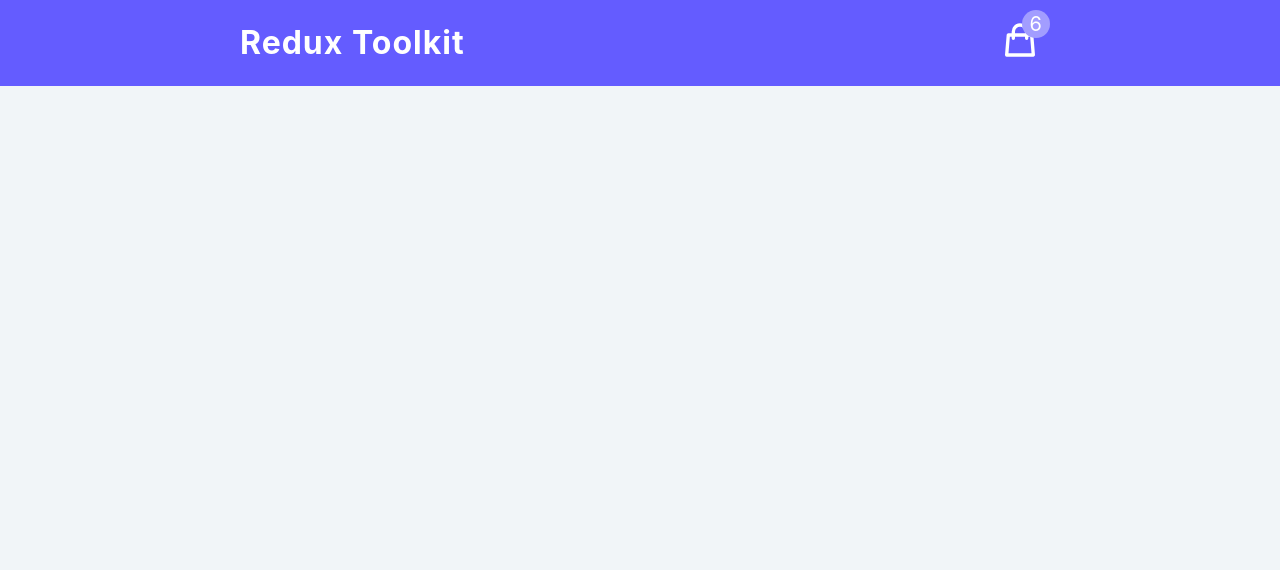
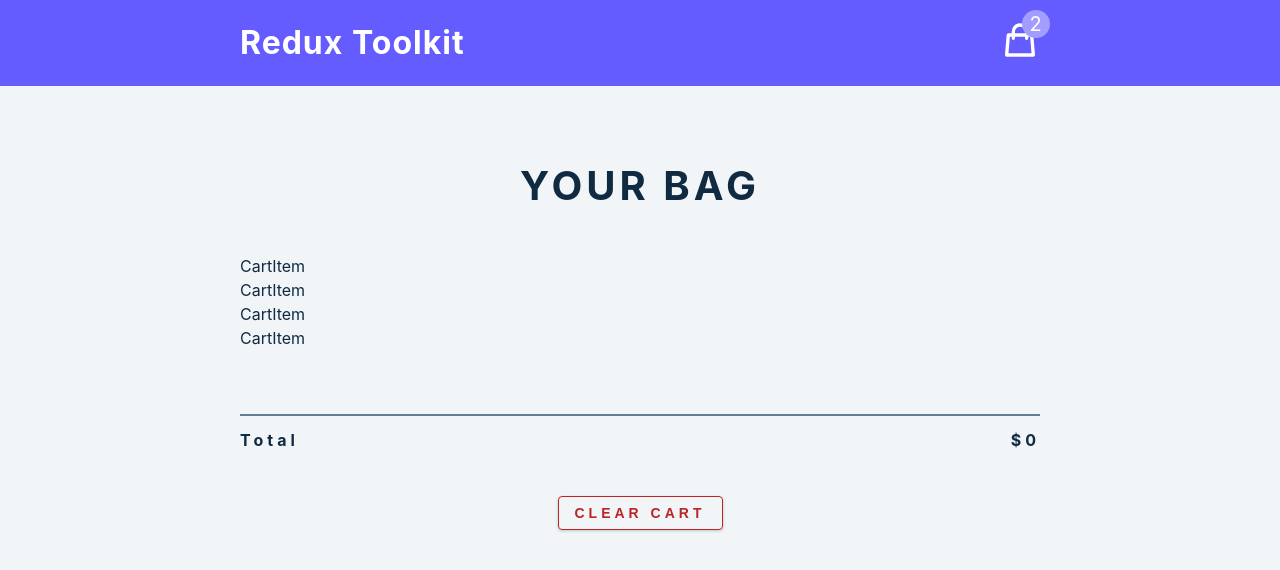
Before and after one commit to serhatbek/redux-toolkit-tutorial, a React (Vite) app: page / in a window 1280 px wide. Shown: the top 570 px of the page. Built offline with nearby package versions, Linux system fonts and the light colour scheme.

Commit message:
Cart Container

```diff
--- a/src/App.jsx
+++ b/src/App.jsx
@@ -1,9 +1,11 @@
+import CartContainer from './components/CartContainer/CartContainer';
 import Navbar from './components/Navbar/Navbar';
 
 function App() {
   return (
     <main>
       <Navbar />
+      <CartContainer />
     </main>
   );
 }
--- /dev/null
+++ b/src/components/CartContainer/CartContainer.jsx
@@ -0,0 +1,42 @@
+import { useSelector } from 'react-redux';
+import CartItem from '../CartItem/CartItem';
+
+const CartContainer = () => {
+  const { cartItems, amount, total } = useSelector((state) => state.cart);
+  console.log(cartItems);
+
+  if (amount < 1) {
+    return (
+      <section className='cart'>
+        <header>
+          <h2>your bag</h2>
+          <h4 className='empty-cart'>is currently empty</h4>
+        </header>
+      </section>
+    );
+  }
+
+  return (
+    <section className='cart'>
+      <header>
+        <h2>your bag</h2>
+      </header>
+      <div>
+        {cartItems.map((item) => (
+          <CartItem key={item.id} {...item} />
+        ))}
+      </div>
+      <footer>
+        <hr />
+        <div className='cart-total'>
+          <h4>
+            total <span>${total}</span>
+          </h4>
+        </div>
+        <button className='btn clear-btn'>clear cart</button>
+      </footer>
+    </section>
+  );
+};
+
+export default CartContainer;
--- /dev/null
+++ b/src/components/CartItem/CartItem.jsx
@@ -0,0 +1,7 @@
+import React from 'react';
+
+const CartItem = () => {
+  return <div>CartItem</div>;
+};
+
+export default CartItem;
--- a/src/features/cart/cartSlice.jsx
+++ b/src/features/cart/cartSlice.jsx
@@ -3,7 +3,7 @@
 
 const initialState = {
   cartItems: cartItems,
-  amount: 6,
+  amount: 2,
   total: 0,
   isLoading: true,
 };
```
